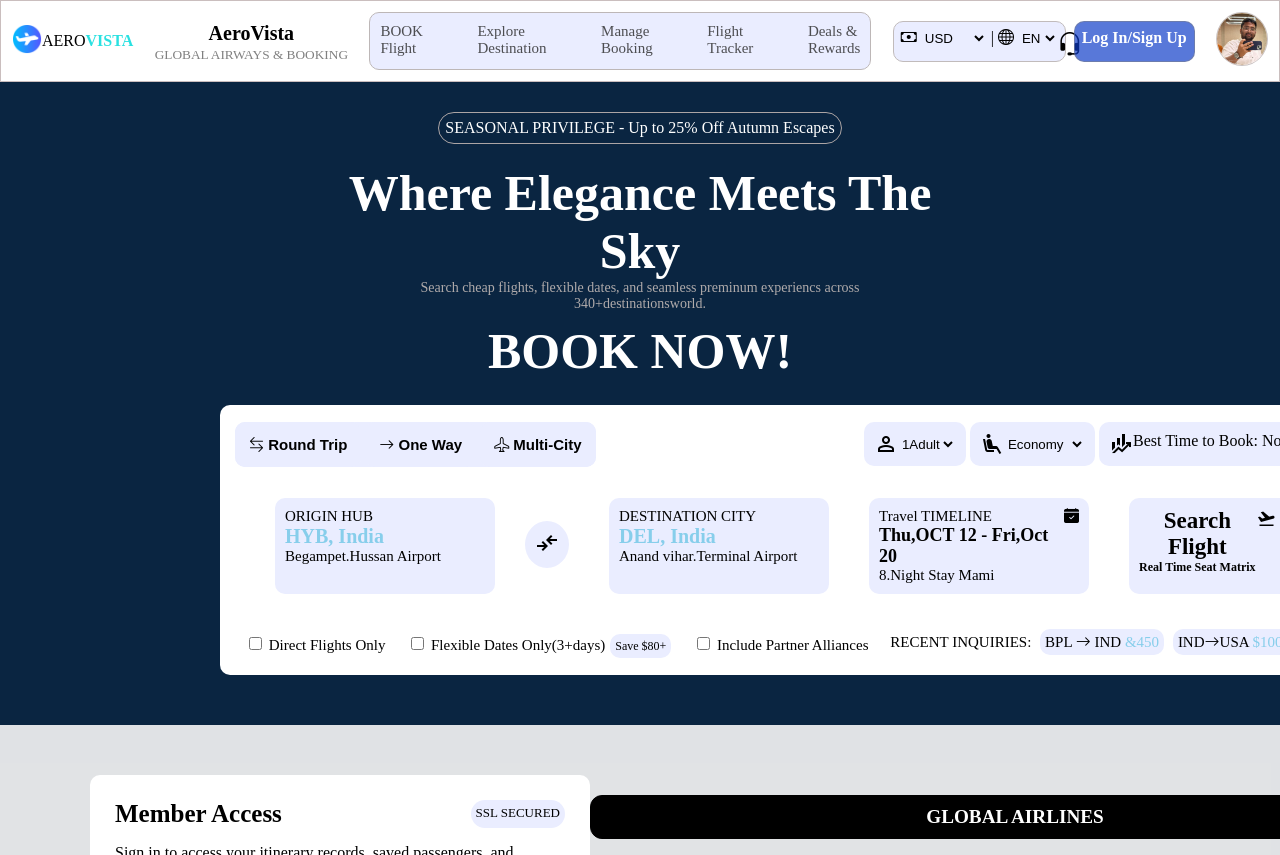
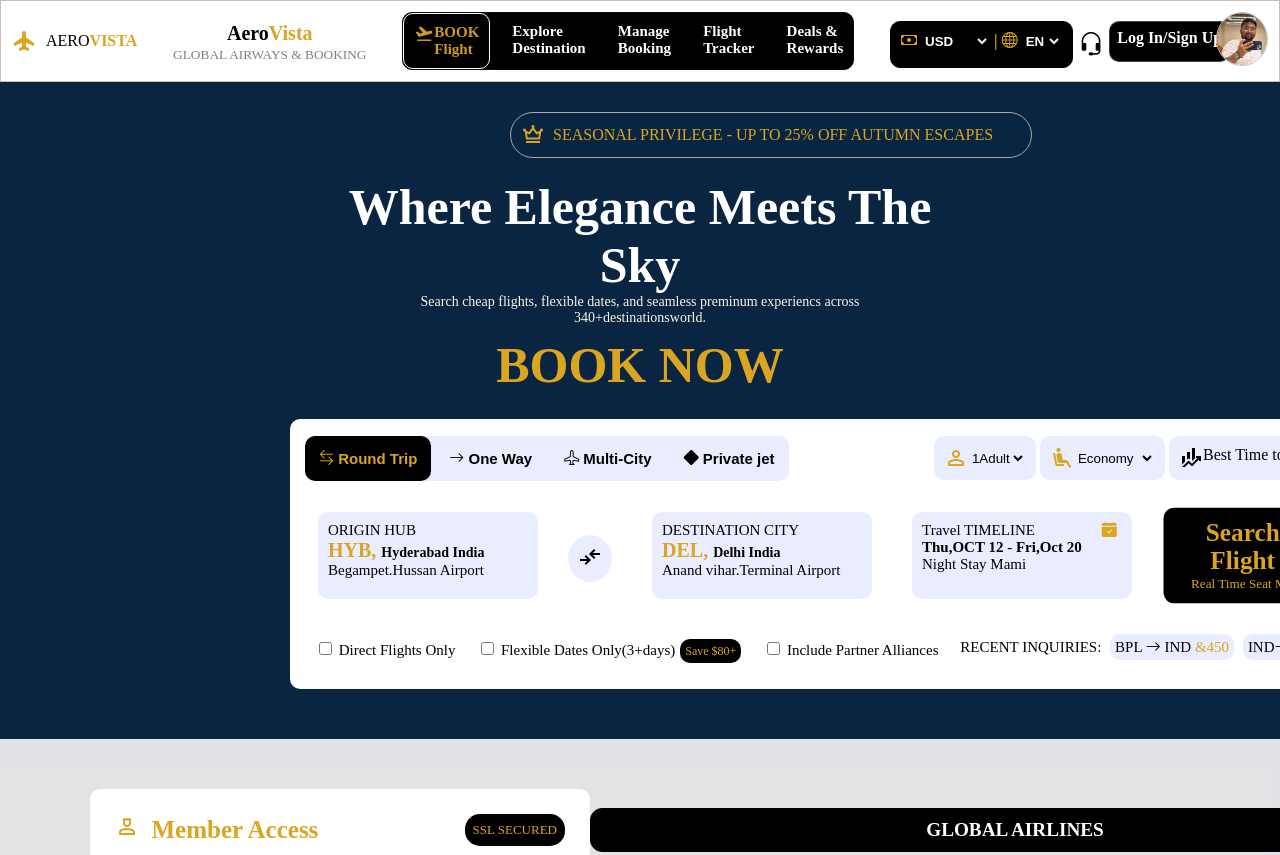
Before and after one commit to HYDRAVIP/Aerovista, a plain HTML site: page index.html in a window 1280 px wide. Shown: the top 855 px of the page. Drawn offline with nearby package versions, Linux system fonts and the light colour scheme.

Commit message:
major change

```diff
--- a/index.html
+++ b/index.html
@@ -25,6 +25,11 @@
             border: 1px solid rgb(202, 190, 190);
             padding: 11px;
             background-color: white;
+
+        }
+
+        #icon-flight {
+            font-size: 20px;
         }
 
         .element:hover {
@@ -33,6 +38,7 @@
             font-weight: bold;
             border: 1px solid white;
             border-radius: 10px;
+            transform: scale(1.1);
         }
 
         .logo-img {
@@ -44,33 +50,61 @@
             width: 50px;
             border: 1px solid rgb(202, 195, 195);
             border-radius: 50%;
-
+            display: flex;
+            margin-left: -50px
         }
 
         .logo {
             align-items: center;
             display: flex;
             flex-direction: row;
-
-
-        }
+        }
+
 
         .container {
-            width: 500px;
+            width: 450px;
             display: flex;
             flex-direction: row;
             justify-content: space-between;
-            background-color: rgb(234 237 255 / var(--tw-bg-opacity, 1));
-            border: 1px solid rgb(189, 183, 183);
+            background-color: black;
+            border: 1px solid rgb(19, 9, 9);
             border-radius: 10px;
 
         }
 
         .element {
-            padding: 10px;
-            color: rgb(37, 37, 37, 0.8);
+            display: flex;
+            flex-direction: row;
+            padding: 10px;
+            color: white;
             font-size: 15px;
-
+            font-weight: 700;
+        }
+
+        #plane {
+            color: goldenrod;
+            margin-right: 10px;
+        }
+
+        #plane:hover {
+            transform: scale(2);
+        }
+
+        .element-1 {
+            border-radius: 10px;
+            padding: 10px;
+            font-size: 15px;
+            display: flex;
+            flex-direction: row;
+            border: 1px solid white;
+            background-color: black;
+            color: rgb(205, 155, 30);
+            font-weight: bold;
+        }
+
+        .element-1:hover {
+            transform: scale(1.1);
+            border: none
         }
 
 
@@ -85,7 +119,7 @@
         }
 
         .sub-title {
-            color: rgb(42, 225, 225);
+            color: goldenrod;
             font-weight: 700;
 
         }
@@ -98,8 +132,8 @@
             border-radius: 10px;
             margin-top: 8.5px;
             margin-left: -40px;
-            color: white;
-            background-color: rgba(12, 59, 200, 0.686);
+            color: goldenrod;
+            background-color: black;
             font-weight: 700;
 
         }
@@ -112,8 +146,17 @@
         .language-bar select {
             border-style: unset;
             align-items: center;
-            background-color: rgb(234 237 255 / var(--tw-bg-opacity, 1));
-
+            background-color: black;
+            color: white;
+            font-weight: bold;
+
+
+        }
+
+        .language-bar span {
+            color: goldenrod;
+            font-weight: bold;
+            margin-top: 25px;
 
         }
 
@@ -121,10 +164,11 @@
             border: 1px solid black;
             max-height: 25px;
             margin-top: 9px;
-            padding: 7px;
-            border: 1px solid rgb(193, 187, 187);
-            border-radius: 10px;
-            background-color: rgb(234 237 255 / var(--tw-bg-opacity, 1));
+            padding: 10px;
+            border: 1px solid black;
+            border-radius: 10px;
+            background-color: black;
+
 
         }
 
@@ -141,7 +185,7 @@
             height: 270px;
             background-color: white;
             border-radius: 10px;
-            margin-left: 220px;
+            margin-left: 290px;
         }
 
         .headingss {
@@ -153,10 +197,27 @@
 
         .H1 {
             border: 1px solid rgb(172, 165, 165);
-            display: inline-block;
-            padding: 6px;
+            display: flex;
+            flex-direction: row;
+            align-items: center;
             border-radius: 30px;
             margin-top: 30px;
+            width: 500px;
+            padding: 10px;
+            padding-left: 10px;
+            margin-left: 510px;
+        }
+
+        .offer {
+            color: goldenrod;
+        }
+
+        #crown {
+            color: goldenrod;
+        }
+
+        .H1 span {
+            margin-right: 8px;
         }
 
         .H2 {
@@ -167,13 +228,14 @@
 
         .H3 {
             font-size: 14px;
-            color: rgb(176, 171, 171);
+            color: rgb(250, 246, 235)
         }
 
         .H4 {
             font-size: 50px;
             font-weight: 700;
             margin-top: 10px;
+            color: goldenrod;
         }
 
         .search-btn {
@@ -194,16 +256,25 @@
 
         }
 
+        #vista {
+            color: goldenrod;
+        }
+
 
 
 
         .button-1:hover {
-            color: white;
+            color: goldenrod;
             background-color: black;
             font-size: 15px;
 
         }
 
+        #button-1 {
+            color: goldenrod;
+            background-color: black;
+        }
+
         .button-1 {
             padding: 14px;
 
@@ -218,6 +289,11 @@
             flex-direction: row;
             justify-content: right;
 
+        }
+
+        #ind {
+            color: black;
+            font-size: 14px;
         }
 
         .class,
@@ -253,32 +329,48 @@
             display: flex;
             flex-direction: column;
             margin-left: 15px;
-        }
+
+
+        }
+
 
 
         #HYB {
             font-size: 20px;
             font-weight: 700;
-            color: skyblue;
+            color: goldenrod;
 
         }
 
         #HYB1 {
-            font-size: 18px;
+            font-size: 15px;
             font-weight: 700;
 
         }
 
+        #person {
+            color: goldenrod;
+        }
+
+
         .middle-container {
             display: flex;
             flex-direction: row;
             padding: 15px;
-
+            margin-left: -27px;
+
+        }
+
+        #calender {
+            color: goldenrod;
+            position: absolute;
+            margin-left: 20px;
         }
 
         .middle0 {
             display: flex;
             flex-direction: row;
+
         }
 
         .flight {
@@ -287,8 +379,13 @@
             font-weight: 700;
             display: flex;
             flex-direction: row;
-
-
+        }
+
+        #icon-2 {
+            color: goldenrod;
+            position: absolute;
+            margin-top: -5px;
+            margin-left: 12px;
         }
 
         .flight0 {
@@ -298,15 +395,22 @@
             padding: 10px;
             padding-right: 10px;
             font-size: 15px;
-            background-color: rgb(234 237 255 / var(--tw-bg-opacity, 1));
+            background-color: black;
             align-items: center;
+            color: goldenrod;
             margin-left: 40px;
-
+            transform: scale(1.1);
+
+        }
+
+        .flight:hover {
+            transform: scale(1.1);
         }
 
         #small {
             font-size: 12px;
             text-align: center;
+            font-weight: 100;
         }
 
         .flight-icon span {
@@ -332,7 +436,8 @@
 
         .saving {
             border-radius: 10px;
-            background-color: rgb(234 237 255 / var(--tw-bg-opacity, 1));
+            background-color: black;
+            color: goldenrod;
             padding: 5px;
             margin-left: 5px;
             font-size: 12px;
@@ -372,14 +477,16 @@
         .line-head {
             font-size: 25px;
             font-weight: 700;
+            color: goldenrod;
         }
 
         .line-head2 {
             font-size: 13px;
             border-radius: 15px;
-            background-color: rgb(234 237 255 / var(--tw-bg-opacity, 1));
-            padding: 5px;
+            background-color: black;
+            padding: 8px;
             align-items: center;
+            color: goldenrod;
         }
 
         .line-3 {
@@ -506,7 +613,7 @@
         }
 
         .head--0 {
-            color: skyblue;
+            color: goldenrod;
             display: flex;
             align-items: center;
         }
@@ -516,6 +623,8 @@
             flex-direction: row;
             justify-content: space-between;
             padding: 10px;
+            margin-bottom: 5px;
+
         }
 
         .small-element span {
@@ -524,22 +633,26 @@
             border-radius: 15px;
             background-color: white;
             margin-left: 10px;
+
         }
 
         #el1 {
             background-color: black;
-            color: white;
+            color: goldenrod;
         }
 
         .card-area1 {
             padding: 15px;
-            height: 680px;
-            scrollbar-width: none;
+            height: 330px;
             overflow: scroll;
             overflow-x: hidden;
             display: grid;
             grid-template-columns: 3fr 3fr 3fr 3fr;
             margin-left: 60px;
+            border: 2px solid black;
+            border-radius: 10px;
+            background-color: white;
+
 
         }
 
@@ -549,7 +662,9 @@
             border: 1px solid black;
             width: 230px;
             border-radius: 10px;
-            box-shadow: 5px 5px 5px 5px black;
+            margin-left: 60px;
+
+
         }
 
         .img-src {
@@ -592,7 +707,8 @@
             padding: 10px;
             border-radius: 15px;
             background-color: rgb(35, 159, 208);
-            color: black;
+            color: white;
+            font-weight: 900;
             font-size: 14px;
         }
 
@@ -613,7 +729,7 @@
             flex-direction: row;
             align-items: center;
             padding: 10px;
-            color: rgb(51, 177, 227);
+            color: goldenrod;
             font-size: 14px;
         }
 
@@ -625,13 +741,21 @@
         }
 
         #head-1 {
-            font-size: 40px;
+            font-size: 60px;
             font-weight: 400;
         }
 
         #head-2 {
-            color: rgb(189, 178, 178);
-            font-size: 15px;
+            color: goldenrod;
+            font-size: 18px;
+            padding: 20px;
+        }
+
+        .card1:hover {
+            .policy span {
+                transform: scale(1.1);
+            }
+
         }
 
         .card-area2 {
@@ -648,8 +772,10 @@
             padding: 15px;
             width: 230px;
             border-radius: 10px;
-            background-color: rgb(234 237 255 / var(--tw-bg-opacity, 1));
+            border: 1px solid black;
+            background-color: rgb(234 237 255 / var(--tw-bg-opacity, ));
             margin-left: 50px;
+            box-shadow: 5px 2.5px 5px 2.5px rgb(26, 140, 185);
         }
 
         .card-icon span {
@@ -927,24 +1053,24 @@
         }
 
         .img-show {
-            width: 450px;
+            width: 400px;
             height: 400px;
             border-image: cover;
         }
 
         .imagess img {
             border-radius: 25px;
+
+
         }
 
         .card:hover {
             transform: scale(1.1);
-        }
-
-        .card1:hover {
-            transform: scale(1.1);
-            box-shadow: 5px 2.5px 5px 2.5px rgb(26, 140, 185);
-
-        }
+            box-shadow: 5px 5px 5px 5px black;
+        }
+
+
+
 
         .area-main2:hover {
             transform: scale(1.1);
@@ -953,26 +1079,43 @@
         }
 
         .btn-submit:hover {
+
+            color: goldenrod;
+
+
+        }
+
+        .download:hover {
+
             transform: scale(1.1);
             box-shadow: 5px 2.5px 5px 2.5px rgb(26, 140, 185);
 
         }
 
-        .download:hover {
-
-            transform: scale(1.1);
-            box-shadow: 5px 2.5px 5px 2.5px rgb(26, 140, 185);
-
-        }
-
         .main-form:hover {
-            box-shadow: 5px 2.5px 5px 2.5px black;
-        }
-
-        .middlepart:hover {
-            transform: scale(1.05);
-            box-shadow: 5px 2.5px 5px 2.5px rgb(26, 140, 185);
-
+            box-shadow: 10px 5px 10px 5px black;
+
+        }
+
+        .element a:link,
+        .element a:visited,
+        .element a:active {
+            color: white;
+            text-decoration: none;
+        }
+
+        .login a:link,
+        .login a:visited,
+        .login a:active {
+            color: white;
+            text-decoration: none;
+        }
+
+        .small-element a:link,
+        .small-element a:visited,
+        .small a:active {
+            color: goldenrod;
+            text-decoration: none;
         }
     </style>
 </head>
@@ -981,20 +1124,26 @@
     <header>
         <nav>
             <div class="logo">
-                <span><img src="./image/logo air.ico" class="logo-img"></span>
+                <span class="material-symbols-outlined" id="plane">
+                    flight
+                </span>
                 <span class="title">AERO<span class="sub-title">VISTA</span></span>
             </div>
             <div class="Title1">
-                <span class="sub-head">AeroVista </span><br><span class="sub-head1">GLOBAL AIRWAYS & BOOKING</span>
+                <span class="sub-head">Aero<span id="vista">Vista</span> </span><br><span class="sub-head1">GLOBAL
+                    AIRWAYS & BOOKING</span>
 
             </div>
             <div class="container">
+                <div class="element-1">
+                    <div class="first-element"><span class="material-symbols-outlined" id="icon-flight">
+                            flight_takeoff
+                        </span></div>
+                    <div class="first-element"><span>BOOK <br>Flight</span></div>
+
+                </div>
                 <div class="element">
-                    <span>BOOK <br>Flight</span>
-
-                </div>
-                <div class="element">
-                    <span>Explore <br>Destination</span>
+                    <a href="#1000"><span>Explore <br>Destination</span></a>
 
                 </div>
                 <div class="element">
@@ -1002,12 +1151,11 @@
 
                 </div>
                 <div class="element">
-                    <span>Flight <br>Tracker</span>
-
-
+                    <a href="https://www.flightaware.com/live/"><span>Flight <br>Tracker</span></a>
                 </div>
                 <div class="element">
-                    <span>Deals & <br>Rewards</span>
+
+                    <a href="https://www.dealrewards.in/about/"><span>Deals & <br>Rewards</span></a>
 
                 </div>
             </div>
@@ -1032,36 +1180,41 @@
 
             <div class="headset"><span class="bi bi-headset"></span></div>
             <div class="login">
-                <span>Log In/Sign Up</span>
+                <a href="#1001"><span>Log In/Sign Up</span></a>
             </div>
             <div><img src="./image/prince.png" class="profile"></div>
         </nav>
     </header>
     <div class="headingss">
-        <div class="H1">SEASONAL PRIVILEGE - Up to 25% Off Autumn Escapes</div>
+        <div class="H1"> <span class="material-symbols-outlined" id="crown">
+                crown
+            </span><span class="offer">SEASONAL PRIVILEGE - UP TO 25% OFF AUTUMN ESCAPES</span></div>
         <div class="H2">Where Elegance Meets The <br>Sky</div>
         <div class="H3">Search cheap flights, flexible dates, and seamless preminum experiencs across
             <br>340+destinationsworld.
         </div>
-        <div class="H4">BOOK NOW!</div>
+        <div class="H4">BOOK NOW</div>
 
     </div>
     <main>
         <div class="middlepart">
             <div class="search-top">
                 <div class="search-btn">
-                    <button type="button" class="button-1"><span class="bi bi-arrow-left-right"><b> Round
+                    <button type="button" class="button-1" id="button-1"><span class="bi bi-arrow-left-right"><b> Round
                                 Trip</b></span></button>
                     <button type="button" class="button-1"><span class="bi bi-arrow-right"><b> One
                                 Way</b></span></button>
                     <button type="button" class="button-1"><span class="bi bi-airplane"><b>
                                 Multi-City</b></span></button>
+                    <button type="button" class="button-1"><span class="bi bi-diamond-fill"><b>
+                                Private jet</b></span></button>
+
 
                 </div>
 
                 <div class="search-btn1">
                     <div class="Adult">
-                        <span class="material-symbols-outlined">
+                        <span class="material-symbols-outlined" id="person">
                             person
                         </span>
                         <select>
@@ -1074,7 +1227,7 @@
                         </select>
                     </div>
                     <div class="class">
-                        <span class="material-symbols-outlined">
+                        <span class="material-symbols-outlined" id="person">
                             airline_seat_recline_extra
                         </span>
                         <select>
@@ -1096,7 +1249,7 @@
                 <div class="middle">
                     <div class="middle-1">
                         <span>ORIGIN HUB</span><br>
-                        <span id="HYB">HYB, <span class="ind"> India</span></span><br>
+                        <span id="HYB">HYB, <span id="ind"> Hyderabad India</span></span><br>
                         <span>Begampet.Hussan Airport</span>
                     </div>
                 </div>
@@ -1111,7 +1264,7 @@
                 <div class="middle">
                     <div class="middle-1">
                         <span>DESTINATION CITY</span><br>
-                        <span id="HYB">DEL, <span class="ind"> India</span></span><br>
+                        <span id="HYB">DEL, <span id="ind">Delhi India</span></span><br>
                         <span>Anand vihar.Terminal Airport</span>
                     </div>
                 </div>
@@ -1120,20 +1273,21 @@
                         <div class="middle-1">
                             <span>Travel TIMELINE</span><br>
                             <span id="HYB1">Thu,OCT 12 - Fri,Oct 20</span><br>
-                            <span>8.Night Stay Mami</span>
-
-                        </div>
-                        <div><span class="bi bi-calendar-check-fill"></span></div>
+                            <span>Night Stay Mami</span>
+
+                        </div>
+                        <div><span class="bi bi-calendar-check-fill" id="calender"></span></div>
                     </div>
                 </div>
                 <div class="flight0">
                     <div class="flight">
                         <div class="flight-1">
-                            <span>Search <br>Flight</span><br>
-                            <div id="small"><span>Real Time Seat Matrix</span></div>
-
-                        </div>
-                        <div class="flight-icon"><span class="material-symbols-outlined">
+
+                            <div>Search <br>Flight</div>
+                            <div id="small"><span> &nbsp;&nbsp;&nbsp;&nbsp;&nbsp;Real Time Seat Matrix</span></div>
+
+                        </div>
+                        <div class="flight-icon"><span class="material-symbols-outlined" id="icon-2">
                                 flight_takeoff
                             </span>
                         </div>
@@ -1156,9 +1310,9 @@
                 <div>
                     <span class="Q1">RECENT INQUIRIES:</span>
                     <span class="Q2">BPL <span class="bi bi-arrow-right"></span> IND <span
-                            style="color: skyblue;">&450</span></span>
+                            style="color: goldenrod;">&450</span></span>
                     <span class="Q2">IND<span class="bi bi-arrow-right"></span>USA <span
-                            style="color: skyblue;">$1000</span><span></span>
+                            style="color: goldenrod;">$1000</span><span></span>
                 </div>
 
             </div>
@@ -1167,12 +1321,14 @@
 
 
     </main>
-    <div class="Form">
+    <div class="Form" id="1001">
         <div class="set">
             <div class="main-form">
                 <form action="#">
                     <div class="line-1">
-                        <span class="line-head">Member Access</span>
+                        <span class="line-head"> <span class="material-symbols-outlined">
+                                person_4
+                            </span> &nbsp;Member Access</span>
                         <span class="line-head2"> SSL SECURED</span>
                     </div>
                     <div class="line-2">
@@ -1238,7 +1394,7 @@
         </div>
 
     </div>
-    <div class="area">
+    <div class="area" id="1000">
         <div class="area-main">
             <div class="area-head">
                 <div class="head--0">
@@ -1253,10 +1409,10 @@
                     <div>Live prices refreshed every 30 Seconds across non-stop express routes.</div>
                     <div class="small-element">
                         <span id="el1">All Flights</span>
-                        <span>Europe</span>
-                        <span>Asia-Pacific</span>
-                        <span>Beach Getaways</span>
-                        <span>Last Minute</span>
+                        <span><a href="#korea">Korea</a></span>
+                        <span><a href="#usa">USA</a></span>
+                        <span><a href="#goa">GOA</a></span>
+                        <span><a href="#uk">UKRAIN</a></span>
                     </div>
                 </div>
 
@@ -1327,7 +1483,7 @@
                         </div>
                     </div>
 
-                    <div class="card">
+                    <div class="card" id="usa">
                         <img src="./image/usa.jpg " class="img-src">
                         <div class="card-body">
                             <div class="body-1">
@@ -1375,7 +1531,7 @@
                         </div>
                     </div>
 
-                    <div class="card">
+                    <div class="card" id="japan">
                         <img src="./image/japan.jpg " class="img-src">
                         <div class="card-body">
                             <div class="body-1">
@@ -1391,7 +1547,7 @@
                         </div>
                     </div>
 
-                    <div class="card">
+                    <div class="card" id="goa">
                         <img src="./image/goa.png " class="img-src">
                         <div class="card-body">
                             <div class="body-1">
@@ -1407,7 +1563,7 @@
                         </div>
                     </div>
 
-                    <div class="card">
+                    <div class="card" id="uk">
                         <img src="./image/ukrain.jpg " class="img-src">
                         <div class="card-body">
                             <div class="body-1">
@@ -1423,7 +1579,7 @@
                         </div>
                     </div>
 
-                    <div class="card">
+                    <div class="card" id="korea">
                         <img src="./image/south.jpg " class="img-src">
                         <div class="card-body">
                             <div class="body-1">
@@ -1520,7 +1676,7 @@
                     </span>
                 </div>
                 <div class="content">
-                    <span class="content1">Zero Hidden Baggage Fees</span><br>
+                    <span class="content1">Zero Hidden Fees</span><br>
                     <span class="content2">Transparent final checkout. Your carry-&nbsp;on and personal item allowances
                         are &nbsp;always clearly itemized before card &nbsp;entry.</span>
                 </div>
@@ -1632,10 +1788,10 @@
 
         </div>
         <div class="imagess">
-            <img src="./image/op.jpg" alt="airport" class="img-show">
+            <img src="./image/girl window.png" alt="airport" class="img-show">
         </div>
         <div class="imagess">
-            <img src="./image/chair.jpg" alt="chair" class="img-show">
+            <img src="./image/flight-wing.png" alt="chair" class="img-show">
         </div>
 
     </div>
```
Also changed, not shown: 3 other files.
